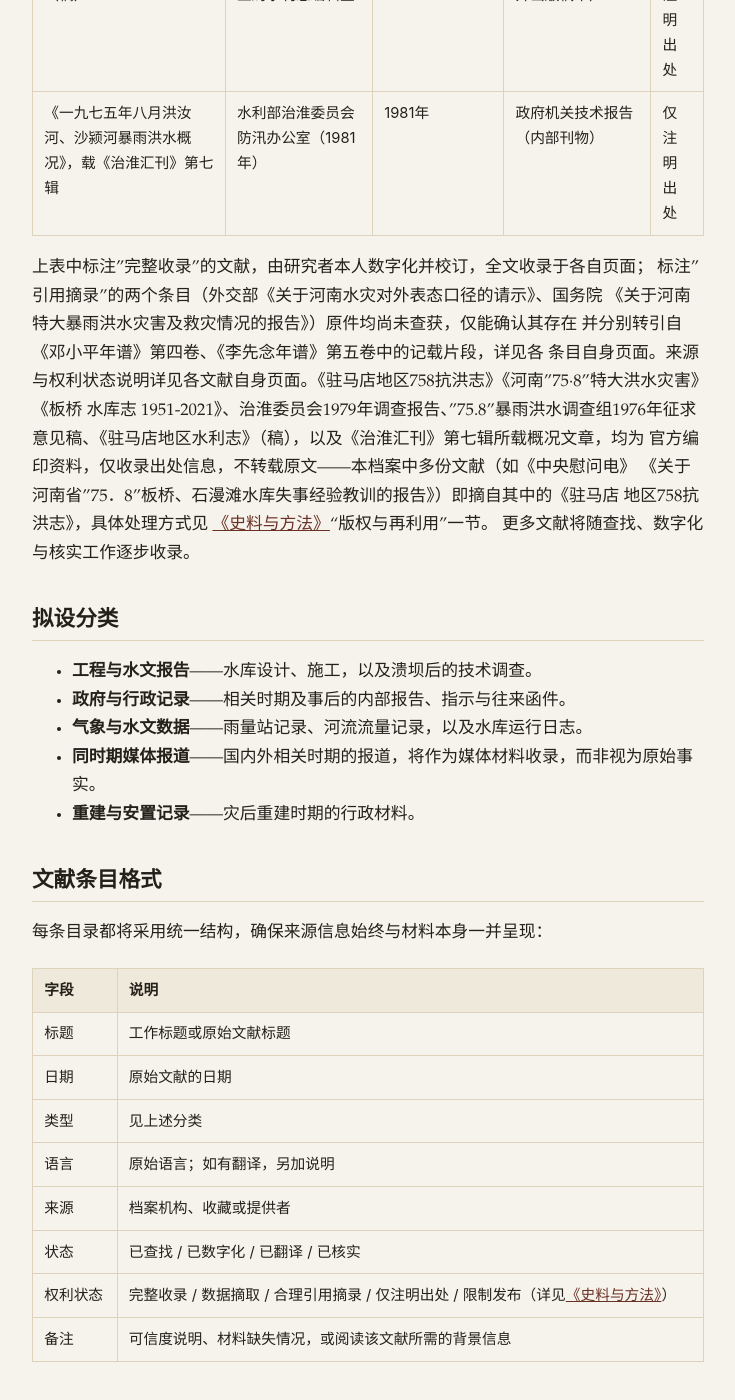
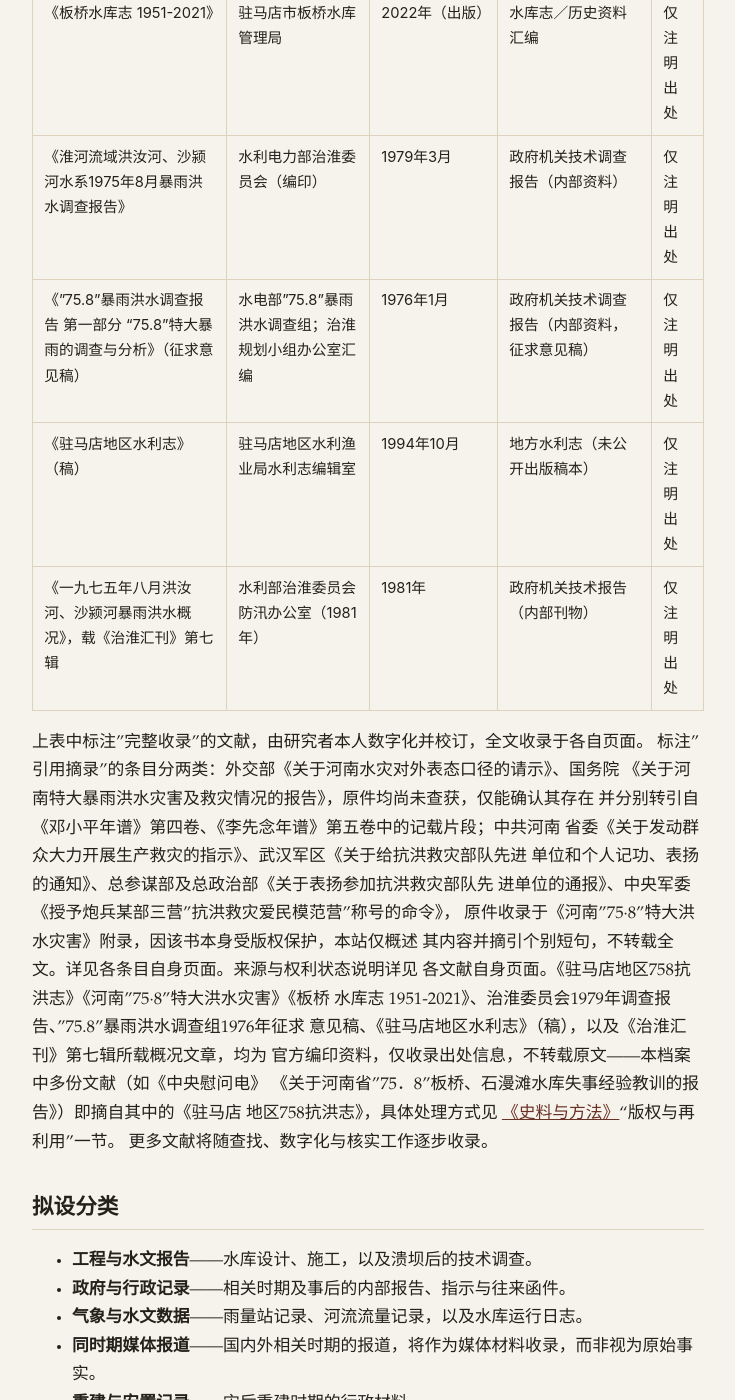
Before and after one commit to Banqiao758/Banqiao758.github.io, a Jekyll site: the page built from archive.md, in a window 1280 px wide and 1400 px high, scrolled down 2518 px. Shown: the whole window, without its empty margins (272-1007 px from the left). Built offline with Jekyll 4.4.1, drawn with Linux system fonts in a browser that asks for light colours; some of the changed text lies outside the part shown.

Commit message:
Add four government/military document summaries from the 2005 book's appendix
Adds Archive entries for four items found in the appendix of 河南省水利厅
编《河南"75·8"特大洪水灾害》(黄河水利出版社, 2005), pp.297-302:

- 中共河南省委《关于发动群众大力开展生产救灾的指示》(Aug 27, 1975)
- 中国人民解放军武汉军区《关于给抗洪救灾部队先进单位和个人记功、表扬
  的通知》(Nov 5, 1975)
- 总参谋部、总政治部《关于表扬参加抗洪救灾部队先进单位的通报》(Jul 23,
  1976)
- 中央军委《授予炮兵某部三营"抗洪救灾爱民模范营"称号的命令》(Aug 5,
  1976)

Classified as "引用摘录"/Quoted rather than "完整收录"/Reproduced in full:
although each is itself a government/military administrative document,
the only copy available is as reproduced within this specific copyrighted
2005 publication, so each entry summarizes the content in the
researcher's own words with only short quoted phrases, rather than
transcribing the book's pages in full.

Also checked a fifth item in the same appendix range (Qian Zhengying's
Dec 10, 1975 summary report) against the site's existing full-text entry
for the same speech -- confirmed near-identical wording, so no new entry
was added for it to avoid duplication. Two personnel-list sections in the
same range (Wuhan Military Region and Henan provincial condolence
delegations) were not added.

Co-Authored-By: Claude Sonnet 5 <noreply@anthropic.com>
Claude-Session: https://claude.ai/code/session_011K8hBuGivVWoMZaUZvczs4

```diff
--- a/archive.md
+++ b/archive.md
@@ -21,11 +21,15 @@ description: 一份关于1975年板桥水库溃坝事件的原始文献目录—
 | <a href="{{ '/archive/1975-li-xiannian-farmland-symposium-speech/' | relative_url }}">国务院副总理李先念在全国农田基本建设座谈会上的讲话</a> | 李先念（国务院副总理） | 1975年8月11日 | 中央领导人讲话记录稿 | 完整收录 |
 | <a href="{{ '/archive/1975-mfa-external-messaging-request/' | relative_url }}">外交部《关于河南水灾对外表态口径的请示》（摘录）</a> | 外交部（呈邓小平批示） | 1975年8月15日（邓小平批示同意的日期） | 政府机关请示文件（原件尚未查获，转引自《邓小平年谱》） | 引用摘录 |
 | <a href="{{ '/archive/1975-state-council-henan-disaster-relief-report/' | relative_url }}">国务院《关于河南特大暴雨洪水灾害及救灾情况的报告》（摘录）</a> | 国务院 | 1975年8月16日（李先念报送毛泽东的日期） | 政府机关正式报告（原件尚未查获，转引自《李先念年谱》） | 引用摘录 |
+| <a href="{{ '/archive/1975-henan-provincial-committee-production-relief-directive/' | relative_url }}">中共河南省委关于发动群众大力开展生产救灾的指示（摘录）</a> | 中共河南省委 | 1975年8月27日 | 省委正式指示（原件收录于《河南"75·8"特大洪水灾害》附录） | 引用摘录 |
 | <a href="{{ '/archive/1975-wuyang-shimantan-tiangang-failure-report/' | relative_url }}">中共河南省舞阳工区委员会关于石漫滩、田岗水库垮坝失事情况的报告</a> | 中共河南省舞阳工区委员会 | 1975年9月4日 | 党政机关事故报告 | 完整收录 |
+| <a href="{{ '/archive/1975-whmr-flood-relief-commendation-notice/' | relative_url }}">中国人民解放军武汉军区关于给抗洪救灾部队先进单位和个人记功、表扬的通知（摘录）</a> | 武汉军区 | 1975年11月5日 | 军区正式通知（原件收录于《河南"75·8"特大洪水灾害》附录） | 引用摘录 |
 | <a href="{{ '/archive/1975-national-flood-conference-opening-address/' | relative_url }}">全国防汛和水库安全会议开幕词（摘要）</a> | 钱正英（水利电力部部长） | 1975年11月25日 | 政府会议开幕讲话 | 完整收录 |
 | <a href="{{ '/archive/1975-national-flood-conference-summary-report/' | relative_url }}">全国防汛和水库安全会议总结报告（摘要）（记录稿）</a> | 钱正英（水利电力部部长） | 1975年12月10日 | 政府会议总结报告 | 完整收录 |
 | <a href="{{ '/archive/1975-henan-early-august-report/' | relative_url }}">河南省八月上旬抗洪斗争情况的汇报</a> | 河南省革命委员会水利局 | 1975年12月（全国防汛和水库安全会议） | 政府机关自我检查报告 | 完整收录 |
 | <a href="{{ '/archive/1975-mwrep-strengthening-flood-safety-report/' | relative_url }}">水利电力部关于加强防汛和水库安全工作的报告</a> | 水利电力部（呈国务院） | 1975年12月30日 | 政府机关正式报告（呈国务院） | 完整收录 |
+| <a href="{{ '/archive/1976-gsd-gpd-flood-relief-commendation/' | relative_url }}">总参谋部、总政治部关于表扬参加抗洪救灾部队先进单位的通报（摘录）</a> | 总参谋部、总政治部 | 1976年7月23日 | 军队总部正式通报（原件收录于《河南"75·8"特大洪水灾害》附录） | 引用摘录 |
+| <a href="{{ '/archive/1976-cmc-model-battalion-order/' | relative_url }}">中央军委授予炮兵某部三营"抗洪救灾爱民模范营"称号的命令（摘录）</a> | 中央军委 | 1976年8月5日 | 中央军委正式命令（原件收录于《河南"75·8"特大洪水灾害》附录） | 引用摘录 |
 | <a href="{{ '/archive/1980-banqiao-shimantan-lessons-report/' | relative_url }}">关于河南省"75．8"板桥、石漫滩水库失事经验教训的报告</a> | 中共河南省水利厅党组 | 1980年11月3日（1982年9月15日转发） | 党政机关内部技术调查报告 | 完整收录 |
 | 《驻马店地区758抗洪志》 | 驻马店地区水利局 | 1998年（出版） | 地方志／历史资料汇编 | 仅注明出处 |
 | 《河南"75·8"特大洪水灾害》 | 河南省水利厅 | 2005年（出版） | 政府出版物／历史资料汇编 | 仅注明出处 |
@@ -35,11 +39,16 @@ description: 一份关于1975年板桥水库溃坝事件的原始文献目录—
 | 《驻马店地区水利志》（稿） | 驻马店地区水利渔业局水利志编辑室 | 1994年10月 | 地方水利志（未公开出版稿本） | 仅注明出处 |
 | 《一九七五年八月洪汝河、沙颍河暴雨洪水概况》，载《治淮汇刊》第七辑 | 水利部治淮委员会防汛办公室（1981年） | 1981年 | 政府机关技术报告（内部刊物） | 仅注明出处 |
 
-上表中标注"完整收录"的文献，由研究者本人数字化并校订，全文收录于各自页面；
-标注"引用摘录"的两个条目（外交部《关于河南水灾对外表态口径的请示》、国务院
-《关于河南特大暴雨洪水灾害及救灾情况的报告》）原件均尚未查获，仅能确认其存在
-并分别转引自《邓小平年谱》第四卷、《李先念年谱》第五卷中的记载片段，详见各
-条目自身页面。来源与权利状态说明详见各文献自身页面。《驻马店地区758抗洪志》《河南"75·8"特大洪水灾害》《板桥
+上表中标注"完整收录"的文献，由研究者本人数字化并校订，全文收录于各自页面。
+标注"引用摘录"的条目分两类：外交部《关于河南水灾对外表态口径的请示》、国务院
+《关于河南特大暴雨洪水灾害及救灾情况的报告》，原件均尚未查获，仅能确认其存在
+并分别转引自《邓小平年谱》第四卷、《李先念年谱》第五卷中的记载片段；中共河南
+省委《关于发动群众大力开展生产救灾的指示》、武汉军区《关于给抗洪救灾部队先进
+单位和个人记功、表扬的通知》、总参谋部及总政治部《关于表扬参加抗洪救灾部队先
+进单位的通报》、中央军委《授予炮兵某部三营"抗洪救灾爱民模范营"称号的命令》，
+原件收录于《河南"75·8"特大洪水灾害》附录，因该书本身受版权保护，本站仅概述
+其内容并摘引个别短句，不转载全文。详见各条目自身页面。来源与权利状态说明详见
+各文献自身页面。《驻马店地区758抗洪志》《河南"75·8"特大洪水灾害》《板桥
 水库志 1951-2021》、治淮委员会1979年调查报告、"75.8"暴雨洪水调查组1976年征求
 意见稿、《驻马店地区水利志》（稿），以及《治淮汇刊》第七辑所载概况文章，均为
 官方编印资料，仅收录出处信息，不转载原文——本档案中多份文献（如《中央慰问电》
```
Also changed, not shown: archive/1975-henan-provincial-committee-production-relief-directive.md (added, +27 -0 lines), archive/1975-whmr-flood-relief-commendation-notice.md (added, +27 -0 lines), archive/1976-cmc-model-battalion-order.md (added, +27 -0 lines), archive/1976-gsd-gpd-flood-relief-commendation.md (added, +27 -0 lines), en/archive.md (+18 -7 lines).
